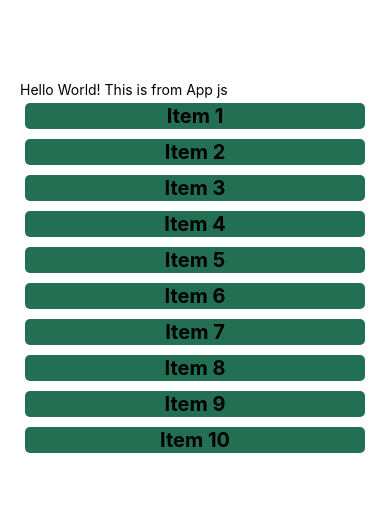
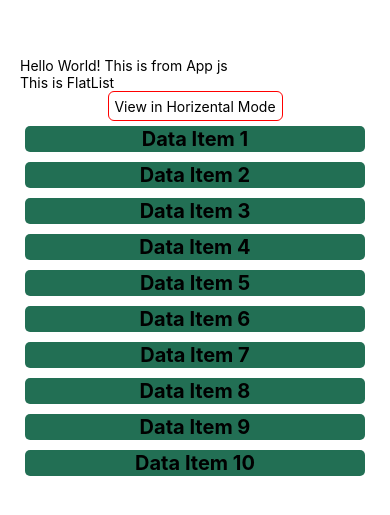
Before and after one commit to AsadMalik26/MyPrismaticApp, a React Native app: screen / in a window 390 px wide. Shown: the part 153-668 px from the top of the page. Built offline with nearby package versions, Linux system fonts and the light colour scheme.

Commit message:
FlatList TouchableOpacity RefreshControll

```diff
--- a/App.js
+++ b/App.js
@@ -1,12 +1,14 @@
 import React, {useState} from 'react';
 import {StyleSheet, Text, View} from 'react-native';
 import List from './src/screens/List';
+import TheFlatList from './src/screens/TheFlatList';
 
 const App = () => {
   return (
     <View style={styles.bodyStyling}>
       <Text>Hello World! This is from App js</Text>
-      <List />
+      {/* <List /> */}
+      <TheFlatList />
     </View>
   );
 };
--- /dev/null
+++ b/src/screens/TheFlatList.js
@@ -0,0 +1,99 @@
+import React, {useState} from 'react';
+import {
+  FlatList,
+  RefreshControl,
+  StyleSheet,
+  Text,
+  TouchableOpacity,
+  View,
+} from 'react-native';
+
+const TheFlatList = () => {
+  const [items, setItems] = useState([
+    {value: 'Data Item 1'},
+    {value: 'Data Item 2'},
+    {value: 'Data Item 3'},
+    {value: 'Data Item 4'},
+    {value: 'Data Item 5'},
+    {value: 'Data Item 6'},
+    {value: 'Data Item 7'},
+    {value: 'Data Item 8'},
+    {value: 'Data Item 9'},
+    {value: 'Data Item 10'},
+  ]);
+  const [refresh, setRefresh] = useState(false);
+  const [horizontal, setHorizontal] = useState(false);
+  const horizontalToggel = () => {
+    setHorizontal(!horizontal);
+  };
+  return (
+    <View>
+      <Text>This is FlatList</Text>
+      <TouchableOpacity style={styles.buttonStyle}>
+        <Text onPress={horizontalToggel}>
+          View in {horizontal ? 'Verticle' : 'Horizental'} Mode
+        </Text>
+      </TouchableOpacity>
+      {/* renderItem is like map(), it pick one by one item from data */}
+      <FlatList
+        data={items}
+        keyExtractor={(item, index) => index.toString()}
+        horizontal={horizontal}
+        renderItem={({item}) => (
+          <View style={styles.itemBody}>
+            <Text style={styles.text}>{item.value}</Text>
+          </View>
+        )}
+        refreshControl={
+          <RefreshControl
+            refreshing={refresh}
+            onRefresh={() => {
+              setRefresh(true);
+              setItems([
+                ...items,
+                {value: 'Item 11'},
+                {value: 'Item 12'},
+                {value: 'Item 13'},
+                {value: 'Item 14'},
+                {value: 'Item 15'},
+                {value: 'Item 16'},
+                {value: 'Item 17'},
+                {value: 'Item 18'},
+                {value: 'Item 19'},
+              ]);
+              setRefresh(false);
+            }}
+            colors={['#FFDE00']}
+          />
+        }
+      />
+    </View>
+  );
+};
+
+export default TheFlatList;
+
+const styles = StyleSheet.create({
+  itemBody: {
+    justifyContent: 'center',
+  },
+  text: {
+    backgroundColor: '#226F54',
+    borderRadius: 5,
+    fontWeight: 'bold',
+    fontSize: 20,
+    margin: 5,
+    padding: 1,
+    textAlign: 'center',
+  },
+  buttonStyle: {
+    borderWidth: 1,
+    borderRadius: 6,
+    borderColor: 'red',
+    alignItems: 'center',
+    justifyContent: 'center',
+    alignSelf: 'center',
+    width: '50%',
+    height: 30,
+  },
+});
```
